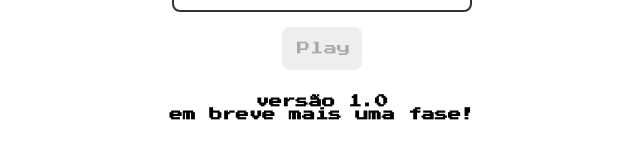
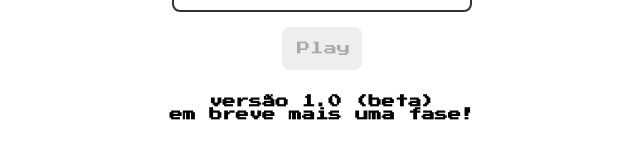
Before and after one commit to TeHared/jogo-da-memoria, a plain HTML site: page index.html in a window 1280 px wide. Shown: the part 451-610 px from the top of the page, without its empty margins (318-958 px from the left). Drawn offline with Linux system fonts and the light colour scheme.

Commit message:
Update index.html

```diff
--- a/index.html
+++ b/index.html
@@ -19,7 +19,7 @@
         <input type="text" placeholder="Nome" class="login__input">
         <button type="submit" class="login__button" disabled>Play</button>
 
-        <h5>versão 1.0 <p>em breve mais uma fase! </p> </h5>
+        <h5>versão 1.0 (beta) <p>em breve mais uma fase! </p> </h5>
     </form>
 
 
```
